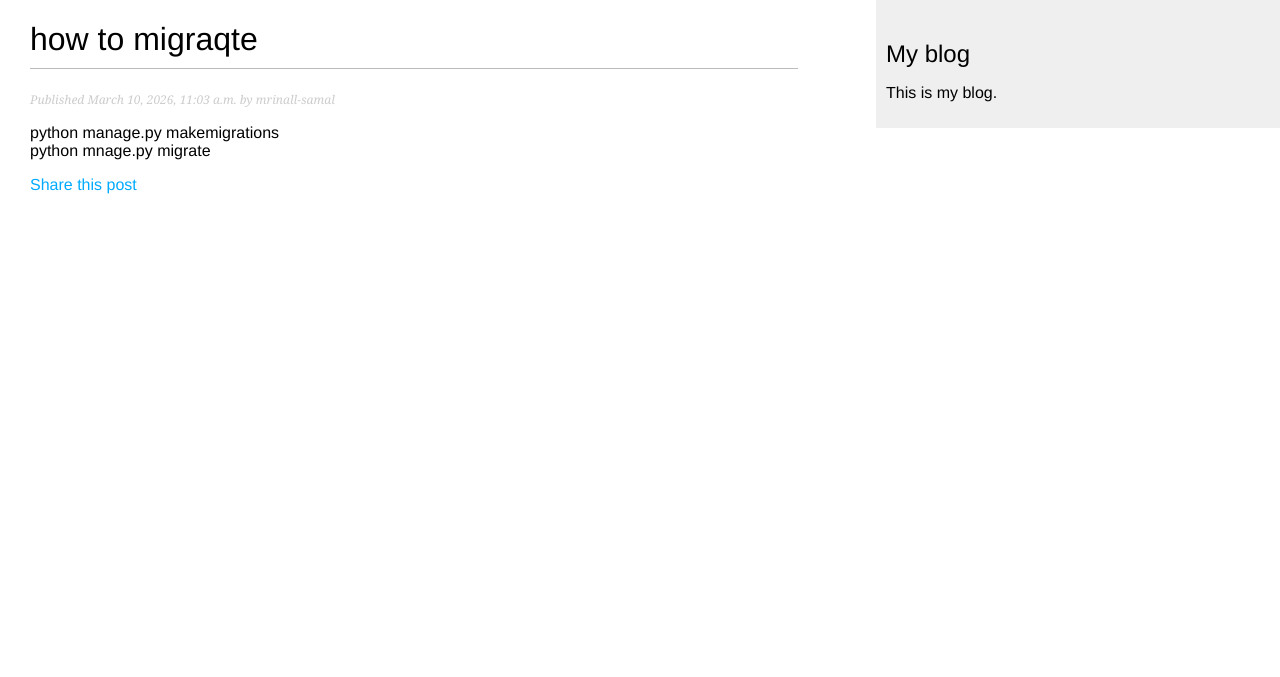
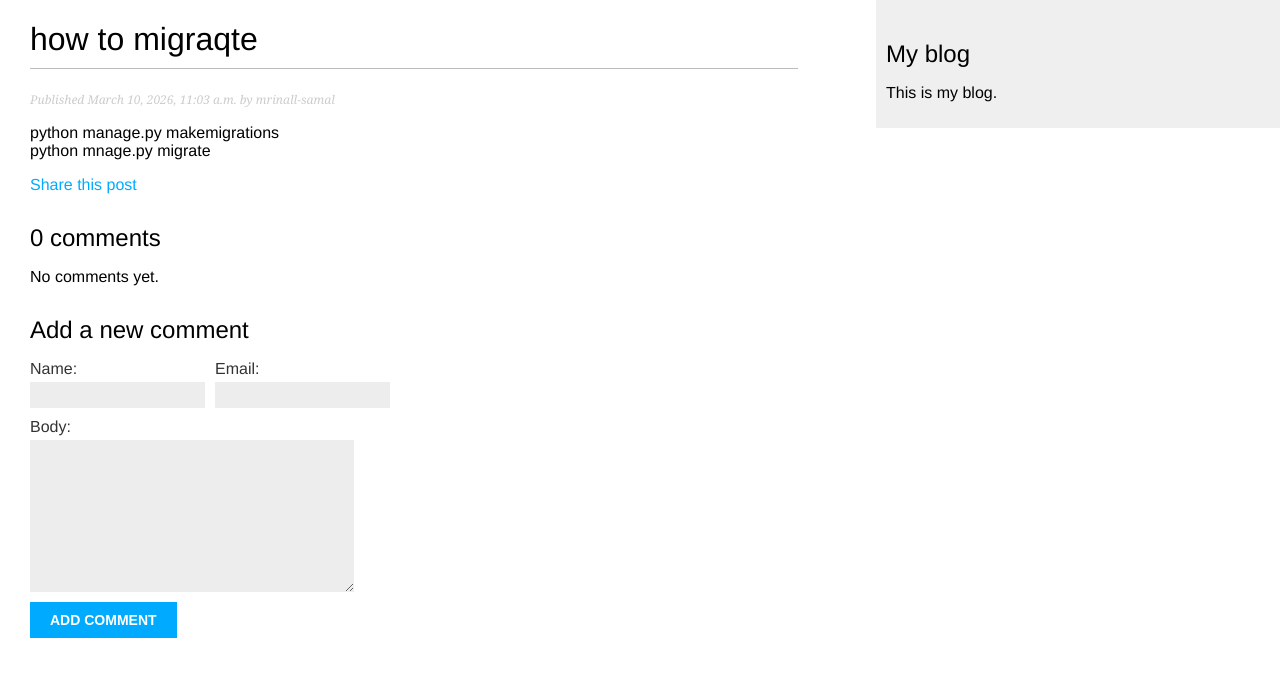
Before and after one commit to MrinallSamal-byte/Django_Class, a Django app: a page that uses core/blog/templates/blog/post/details.html in a window 1280 px wide. Shown: the top 677 px of the page. Run offline with Django 5.2, Linux system fonts and the light colour scheme; data comes from the database, SQL or seed files in the repository.

Commit message:
complete ch-2

```diff
--- a/core/blog/templates/blog/post/details.html
+++ b/core/blog/templates/blog/post/details.html
@@ -14,4 +14,17 @@
             Share this post
         </a>
     </p>
+    {% with comments.count as total_comments %}
+    <h2>{{ total_comments }} comment{{ total_comments|pluralize }}</h2>
+    {% endwith %}
+    {% for comment in comments %}
+        <div class="comment">
+            <p class="author">{{ comment.name }}</p>
+            <p class="date">{{ comment.created }}</p>
+            {{ comment.body|linebreaks }}
+        </div>
+    {% empty %}
+        <p>No comments yet.</p>
+    {% endfor %}
+    {% include "blog/post/includes/comment_form.html" %}
 {% endblock %}
--- /dev/null
+++ b/core/blog/templates/blog/post/includes/comment_form.html
@@ -0,0 +1,12 @@
+<h2>Add a new comment</h2>
+<form action="{% url "blog:post_comment" post.id %}" method="post">
+    <div class="left">
+        {{ form.name.as_field_group }}
+    </div>
+    <div class="left">
+        {{ form.email.as_field_group }}
+    </div>
+    {{ form.body.as_field_group }}
+    {% csrf_token %}
+    <p><input type="submit" value="Add comment"></p>
+</form>
--- a/core/blog/urls.py
+++ b/core/blog/urls.py
@@ -8,4 +8,5 @@ urlpatterns = [
     path('',views.PostListView.as_view(), name='post_list'),
     path('<int:year>/<int:month>/<int:day>/<slug:post>/', views.post_details, name='post_detail'),
     path('<int:post_id>/share/', views.post_share, name='post_share'),
+    path('<int:post_id>/comment/', views.post_comment, name='post_comment'),
 ]
--- a/core/blog/views.py
+++ b/core/blog/views.py
@@ -1,9 +1,10 @@
 # blog/views.py
 from django.core.paginator import Paginator,EmptyPage,PageNotAnInteger
 from django.shortcuts import render, get_object_or_404
+from django.views.decorators.http import require_POST
 from .models import Post
 from django.views.generic import ListView
-from .forms import EmailPostForm
+from .forms import EmailPostForm,CommentForm
 from django.core.mail import send_mail
 
 class PostListView(ListView):
@@ -34,7 +35,9 @@ def post_details(request, year, month, day, post):
         publish__month=month,
         publish__day=day,
     )
-    return render(request, 'blog/post/details.html', {'post': post})
+    comments = post.comments.filter(active=True)
+    form = CommentForm()
+    return render(request, 'blog/post/details.html', {'post': post,'comments': comments,'form': form})
 
 def post_share(request, post_id):
     post = get_object_or_404(Post, id=post_id, status=Post.Status.PUBLISHED)
@@ -60,3 +63,12 @@ def post_share(request, post_id):
     else:
         form = EmailPostForm()
     return render(request, 'blog/post/share.html', {'post': post, 'form': form, 'sent': sent})
+@require_POST
+def post_comment(request, post_id):
+    post = get_object_or_404(Post, id=post_id, status=Post.Status.PUBLISHED)
+    form = CommentForm(data=request.POST)
+    if form.is_valid():
+        comment = form.save(commit=False)
+        comment.post = post
+        comment.save()
+    return render(request, 'blog/post/comment.html', {'post': post, 'form': form})
```
Also changed, not shown: core/blog/templates/blog/post/comment.html (added, +10 -0 lines).
